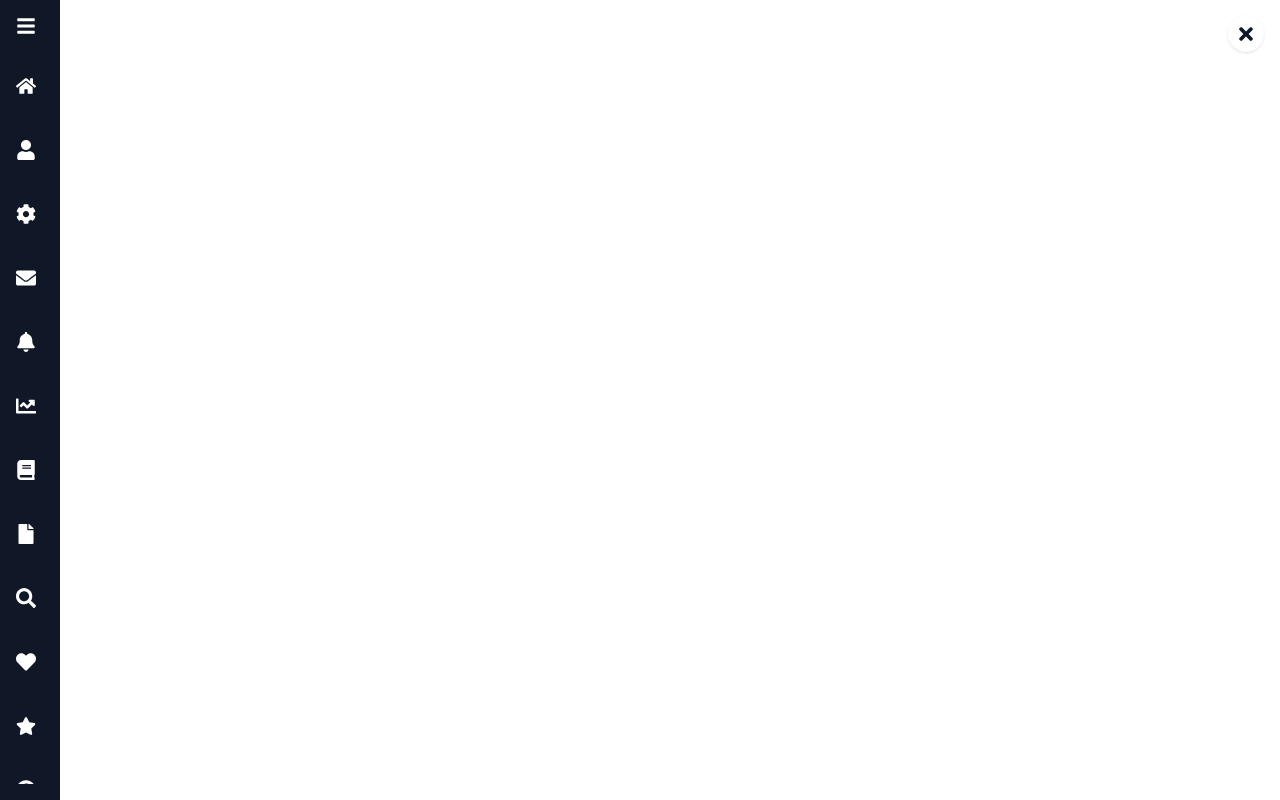
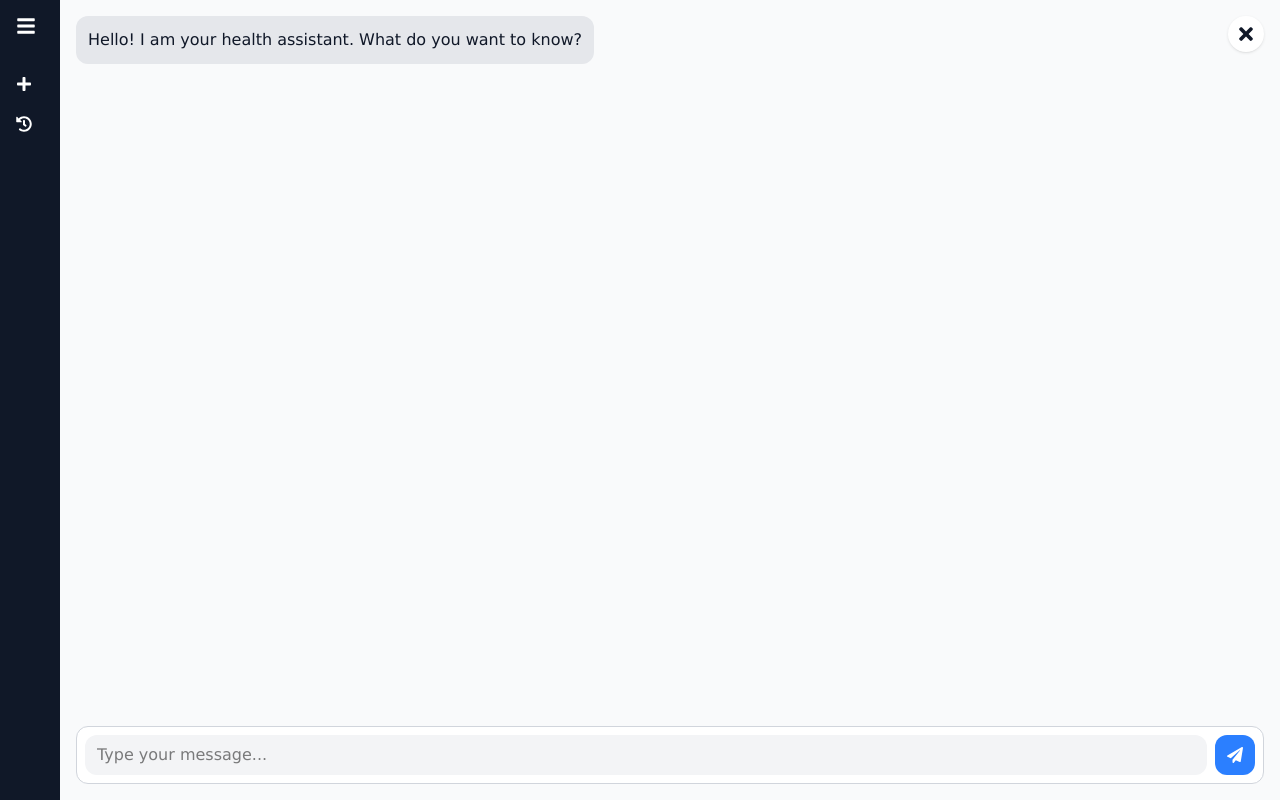
Before and after one commit to adityadebnath009/HackHeritage2k25, a React (Vite) app in the folder frontend/: page /chatbot in a window 1280 px wide. Built offline with nearby package versions, Linux system fonts and the light colour scheme.

Commit message:
Modified Chatbot UI,bot can ans. que. related to health

```diff
--- a/frontend/src/components/Chatbot.jsx
+++ b/frontend/src/components/Chatbot.jsx
@@ -1,28 +1,125 @@
-import React, { useState } from "react";
-import { useNavigate } from "react-router-dom"; // Import useNavigate
+import React, { useState, useRef, useEffect } from "react";
+import { useNavigate } from "react-router-dom";
 import { motion } from "framer-motion";
-import { FaBars, FaTimes } from "react-icons/fa";
-import { menuItems } from "./Icons.jsx";
+import { FaBars, FaTimes, FaPaperPlane, FaPlus, FaHistory } from "react-icons/fa";
 import ChatbotSidebar from "./ChatbotSidebar.jsx";
 import { Tooltip } from "react-tooltip";
+
+const API_KEY = "AIzaSyB5DlOlT9ZXNlLmWzeEN0fHYrh8YgEKxws"; // API Key for Google Gemini API
+
+const healthDescription = `
+You are a helpful health assistant who answers basic health, wellness, fitness, and lifestyle questions.
+Keep the tone friendly and easy to understand. Do not give prescriptions. Always suggest consulting a doctor for serious conditions.
+`;
 
 const Chatbot = () => {
     const [isOpen, setIsOpen] = useState(false);
     const [showSidebar] = useState(true);
-    const navigate = useNavigate(); // Initialize navigate
+    const [messages, setMessages] = useState([
+        { sender: "bot", text: "Hello! I am your health assistant. What do you want to know?" }
+    ]);
+    const [chatHistory, setChatHistory] = useState([]);
+    const [query, setQuery] = useState("");
+    const [showHistory, setShowHistory] = useState(false);
+    const navigate = useNavigate();
+    const chatEndRef = useRef(null);
+
+    // ✅ Load chat history from localStorage on mount
+    useEffect(() => {
+        const storedHistory = localStorage.getItem("chatHistory");
+        if (storedHistory) {
+            setChatHistory(JSON.parse(storedHistory));
+        }
+    }, []);
+
+    // ✅ Save chat history to localStorage whenever it changes
+    useEffect(() => {
+        localStorage.setItem("chatHistory", JSON.stringify(chatHistory));
+    }, [chatHistory]);
 
     if (!showSidebar) return null;
 
+    const appendMessage = (sender, text) => {
+        setMessages((prev) => [...prev, { sender, text }]);
+    };
+
+    const handleSearch = async () => {
+        if (!query.trim()) return;
+        appendMessage("user", query);
+        const userMsg = query;
+        setQuery("");
+
+        appendMessage("bot", "Typing...");
+
+        try {
+            const res = await fetch(
+                `https://generativelanguage.googleapis.com/v1beta/models/gemini-2.0-flash:generateContent?key=${API_KEY}`,
+                {
+                    method: "POST",
+                    headers: { "Content-Type": "application/json" },
+                    body: JSON.stringify({
+                        contents: [
+                            {
+                                parts: [
+                                    {
+                                        text: `Answer the following as a health assistant: ${healthDescription}. Question: ${userMsg}`,
+                                    },
+                                ],
+                            },
+                        ],
+                    }),
+                }
+            );
+            const data = await res.json();
+            setMessages((prev) => {
+                const newMsgs = [...prev];
+                newMsgs[newMsgs.length - 1] = {
+                    sender: "bot",
+                    text: data?.candidates?.[0]?.content?.parts?.[0]?.text || "Sorry, I couldn't respond.",
+                };
+                return newMsgs;
+            });
+        } catch (error) {
+            setMessages((prev) => {
+                const newMsgs = [...prev];
+                newMsgs[newMsgs.length - 1] = {
+                    sender: "bot",
+                    text: "Error occurred while fetching response.",
+                };
+                return newMsgs;
+            });
+        }
+    };
+
+    const startNewChat = () => {
+        // Save current chat to history
+        if (messages.length > 0) {
+            setChatHistory((prev) => [...prev, messages]);
+        }
+        setMessages([{ sender: "bot", text: "New chat started. What do you want to know?" }]);
+        setShowHistory(false);
+    };
+
+    const loadChatFromHistory = (index) => {
+        setMessages(chatHistory[index]);
+        setShowHistory(false);
+    };
+
+    useEffect(() => {
+        chatEndRef.current?.scrollIntoView({ behavior: "smooth" });
+    }, [messages]);
+
     return (
-        <div>
-            {/* Close button in top right */}
+        <div className="relative h-screen flex">
+            {/* Close button */}
             <button
                 className="fixed top-4 right-4 z-50 bg-white text-gray-900 rounded-full p-2 shadow hover:bg-gray-200 transition"
-                onClick={() => navigate("/")} // Redirect to main page
-                aria-label="Close Sidebar"
+                onClick={() => navigate("/")}
             >
                 <FaTimes size={20} />
             </button>
+
+            {/* Sidebar */}
             <motion.div
                 initial={{ width: 60 }}
                 animate={{ width: isOpen ? 240 : 60 }}
@@ -32,18 +129,80 @@ const Chatbot = () => {
                 <button className="text-xl mb-4" onClick={() => setIsOpen((prev) => !prev)}>
                     <FaBars />
                 </button>
-                <nav className={`flex flex-col gap-11 h-full overflow-y-auto ${!isOpen && 'no-scrollbar'}`}>
-                    {menuItems.map((item, index) => (
-                        <ChatbotSidebar
-                            key={index}
-                            icon={item.icon}
-                            text={item.text}
-                            isOpen={isOpen}
-                            setIsOpen={setIsOpen}
-                        />
-                    ))}
-                </nav>
+
+                {/* New Chat */}
+                <div
+                    className="flex items-center gap-4 cursor-pointer hover:text-blue-400"
+                    onClick={startNewChat}
+                >
+                    <FaPlus /> {isOpen && <span>New Chat</span>}
+                </div>
+
+                {/* Chat History */}
+                <div
+                    className="flex items-center gap-4 cursor-pointer hover:text-blue-400"
+                    onClick={() => setShowHistory((prev) => !prev)}
+                >
+                    <FaHistory /> {isOpen && <span>Chat History</span>}
+                </div>
             </motion.div>
+
+            {/* Chat area */}
+            <div className="flex-1 flex flex-col bg-gray-50 p-4">
+                {showHistory ? (
+                    <div className="overflow-y-auto">
+                        <h2 className="font-bold mb-3">Chat History</h2>
+                        {chatHistory.length === 0 && <p>No chats yet.</p>}
+                        {chatHistory.map((chat, idx) => (
+                            <div
+                                key={idx}
+                                className="p-3 mb-2 border rounded-lg cursor-pointer hover:bg-gray-100"
+                                onClick={() => loadChatFromHistory(idx)}
+                            >
+                                <strong>Chat {idx + 1}</strong> - {chat.length} messages
+                            </div>
+                        ))}
+                    </div>
+                ) : (
+                    <>
+                        {/* Messages */}
+                        <div className="flex-1 overflow-y-auto space-y-3 mb-3">
+                            {messages.map((msg, i) => (
+                                <div
+                                    key={i}
+                                    className={`p-3 rounded-xl max-w-[70%] w-fit ${
+                                        msg.sender === "user"
+                                            ? "ml-auto bg-blue-500 text-white"
+                                            : "mr-auto bg-gray-200 text-gray-900"
+                                    }`}
+                                >
+                                    {msg.text}
+                                </div>
+                            ))}
+                            <div ref={chatEndRef}></div>
+                        </div>
+
+                        {/* Input */}
+                        <div className="flex items-center gap-2 bg-white p-2 rounded-xl border border-gray-300">
+                            <input
+                                type="text"
+                                placeholder="Type your message..."
+                                value={query}
+                                onChange={(e) => setQuery(e.target.value)}
+                                onKeyDown={(e) => e.key === "Enter" && handleSearch()}
+                                className="flex-1 outline-none px-3 py-2 rounded-xl bg-gray-100"
+                            />
+                            <button
+                                onClick={handleSearch}
+                                className="bg-blue-500 hover:bg-blue-600 text-white p-3 rounded-xl transition"
+                            >
+                                <FaPaperPlane />
+                            </button>
+                        </div>
+                    </>
+                )}
+            </div>
+
             {!isOpen && <Tooltip id="sidebar-tooltip" offset={40} />}
         </div>
     );
--- a/frontend/src/components/ChatbotSidebar.jsx
+++ b/frontend/src/components/ChatbotSidebar.jsx
@@ -2,7 +2,7 @@ import React from 'react'
 
 const ChatbotSidebar = ({ icon, text, isOpen, setIsOpen }) => {
     return (
-        <div className='flex items-center gap-4 cursor-pointer w-full hover:text-blue-400'>
+        <div className='flex items-center gap-4 z-100 cursor-pointer w-full hover:text-blue-400'>
             <span
                 data-tooltip-id={!isOpen ? 'sidebar-tooltip' : undefined}
                 data-tooltip-content={!isOpen ? text : undefined}
@@ -11,7 +11,9 @@ const ChatbotSidebar = ({ icon, text, isOpen, setIsOpen }) => {
             </span>
             {isOpen && <div>{text}</div>}
         </div>
+
     )
+
 }
 
 export default ChatbotSidebar
```
